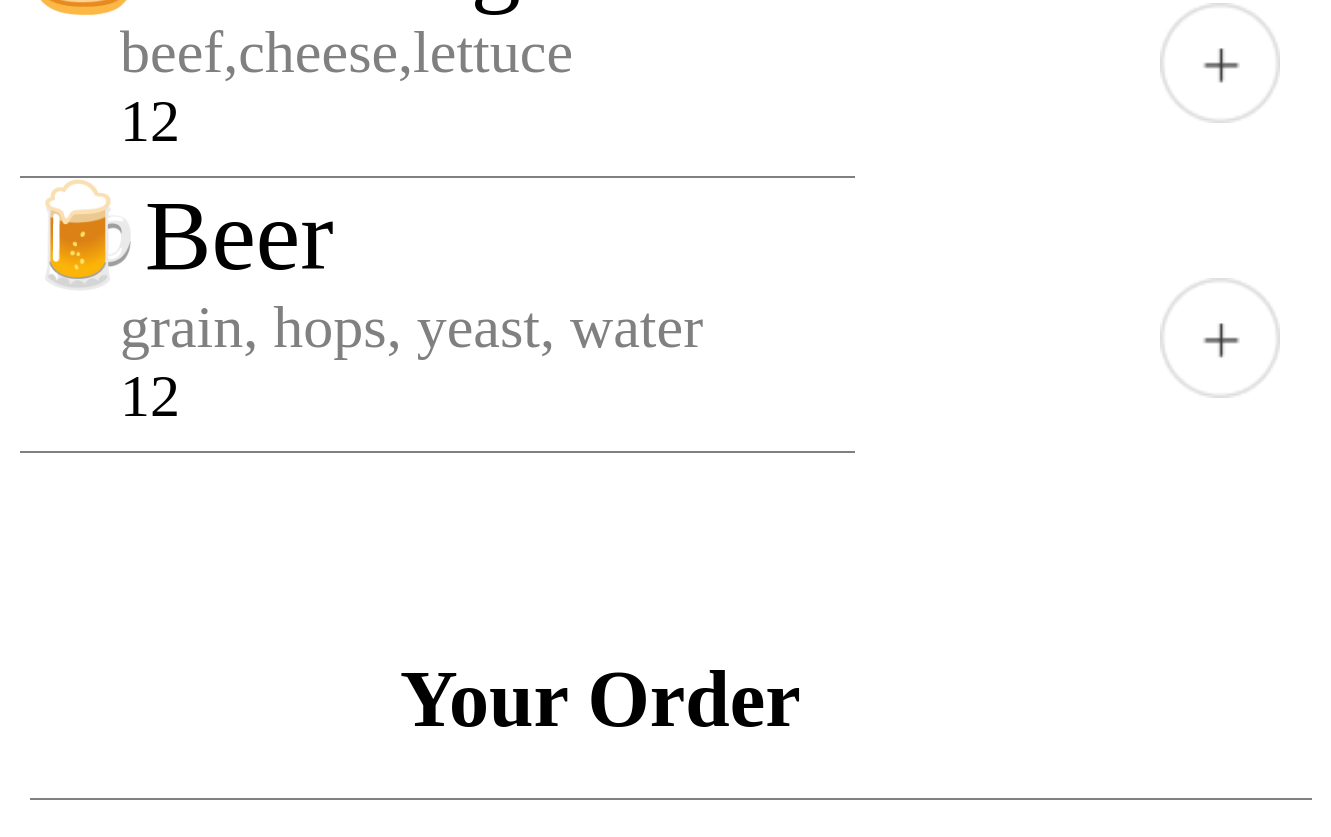
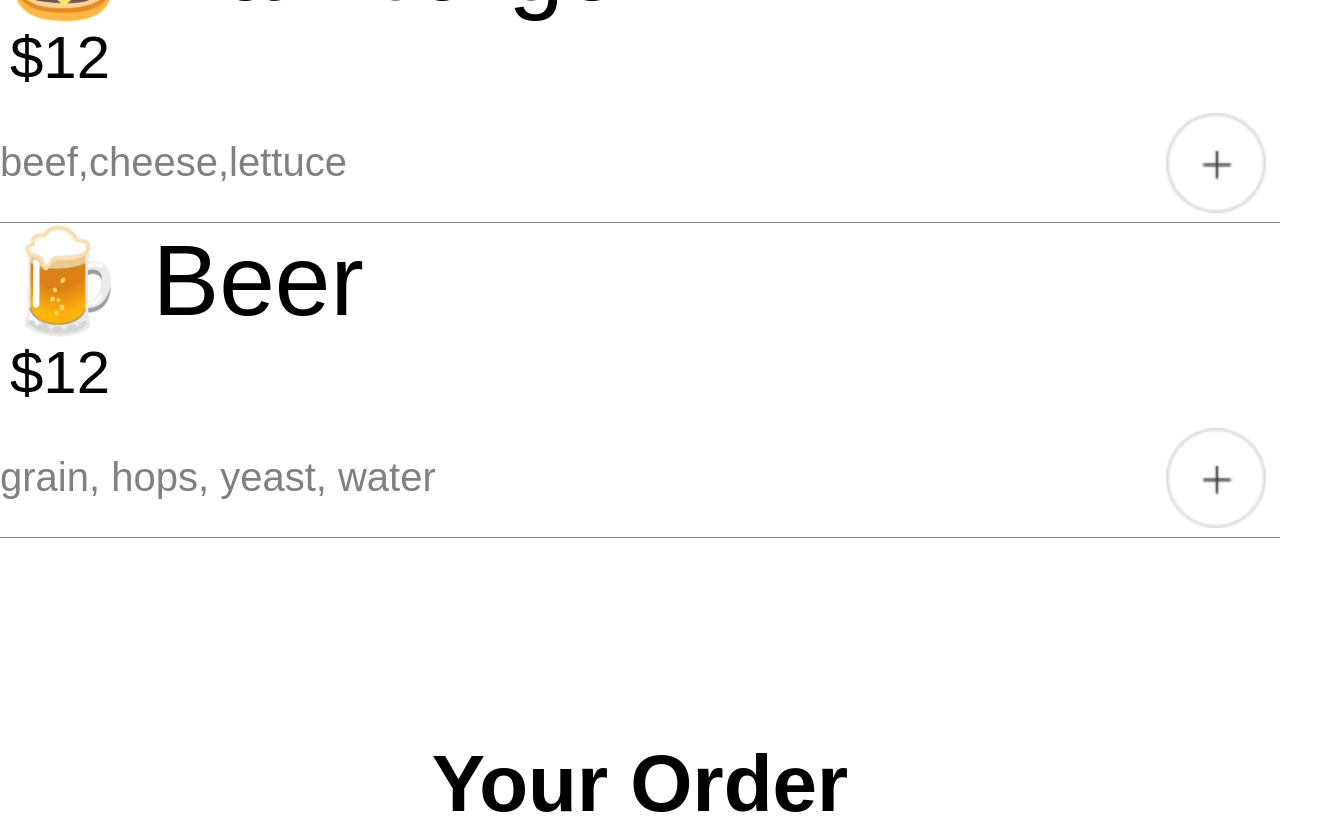
Before and after one commit to arianchhim978/restaurantorderingApp, a plain HTML site: page index.html in a window 1280 px wide. Shown: the part 763-1600 px from the top of the page, 1331 px wide, since content can reach past the window. Drawn offline with nearby package versions, Linux system fonts and the light colour scheme.

Commit message:
finished app

```diff
--- a/index.css
+++ b/index.css
@@ -1,48 +1,77 @@
 body {
     margin: 0;
+    font-family: Arial, sans-serif;
 }
 
 #a img {
     height: auto;
-    width:104%;
+    width: 100%; /* Adjust as needed */
 }
 
-#container, h1 {
-    font-size: 100px;
-    display: inline-block;
+#container {
+    display: flex;
+    flex-direction: column;
+
+
+
+}
+.capital{
+    font-size:100px;
+
+
+
+}
+
+.line {
+    display: flex;
+    align-items: center;
+    width: 100%;
     margin-top: 20px;
+    border-bottom: 1px solid grey;
+    padding-bottom: 10px;
+    align-items: center;
+}
+
+.menu-info {
+    display: flex;
+    align-items: center;
+}
+
+.menu-info span,
+.price {
+    font-size: 60px; /* Adjust as needed */
+    margin-left: 10px; /* Adjust as needed */
 }
 
 .ingred {
-    font-weight: 100;
+    font-size: 40px; /* Adjust as needed */
     color: grey;
-    font-size: 60px;
-    display: block;
-    margin-left: 100px;
+   /* Adjust as needed */
 }
+.dolla{
+    font-size:60px;
+}
+.button {
+   height:100px;
+   width: 100px;
+   margin-left:auto;
+   margin-right:20px;
 
-.button {
-    margin-left: auto;
-    position: absolute;
-    height: 120px;
-
-    margin-top:100px;
-    right: 0;
-}
-
-#line2 {
-    border: solid grey 1px;
-    width: 100%;
-    margin-left: 30px;
-    margin-right: auto;
 
 }
+button{
+    border:none;
+    background-color: white;
+    height:100px;
+    width: 100px;
+    margin-left:auto;
+    margin-right:20px;
 
-#line {
-    margin-top: 20px;
-    border: solid grey 1px;
-    width: 100%;
-    font-weight: 100s;
+
+}
+#order,#total{
+
+    font-size:60px;
 
 }
 
@@ -50,22 +79,19 @@ body {
     font-size: 80px;
     text-align: center;
     margin-top: 200px;
-    margin-left: 400px;
-}
-
-#container {
-    align-items: center;
-    text-align: start;
-  margin-left:20px;
-}
-
-.price {
-    display: block;
-    margin-left: 100px;
-    font-size: 60px;
 }
 
 .p {
     font-size: 80px;
     margin-left: 50px;
 }
+.order{
+    font-size:60px;
+    margin-left:auto;
+    margin-right:auto;
+    display:block;
+    border:solid 2px grey;
+    height:200px;
+    width: 500px;
+    border-radius: 8px;
+}
--- a/index.html
+++ b/index.html
@@ -10,6 +10,8 @@
 
 
         </div>
+
+
         <div id="yourOrder" class="yourOrder">
             <h1 class="text">Your Order</h1>
             <div id="line2"></div>
@@ -17,8 +19,9 @@
             <div id="total">
                 <p class="p">Total:</p>
             </div>
+
         </div>
-
+<button class="order">Submit Order</button>
 
 
         <script src="javascript2.js" type="module"></script>
--- a/javascript.js
+++ b/javascript.js
@@ -1,7 +1,7 @@
 const menuArray = [
     {
         name: "Pizza",
-        ingredients: ["pepperoni", "mushrom", "mozarella"],
+        ingredients: ["pepperoni", "mushroom", "mozarella"],
         id: 0,
         price: 14,
         emoji: "🍕"
@@ -13,28 +13,51 @@ const menuArray = [
         emoji: "🍔",
         id: 1
     },
-        {
+    {
         name: "Beer",
         ingredients: ["grain, hops, yeast, water"],
         price: 12,
         emoji: "🍺",
         id: 2
     }
-]
+];
 let b = document.getElementById("container")
-let d = document.getElementById("#order")
-let e = document.getElementById("#button")
+function renderMenu(){
+    for (let i = 0 ; i<menuArray.length; i++){
+        const a = menuArray[i];
+        b.innerHTML += `<span class='capital'>${a.emoji} ${a.name}
+        </span> <span class='price'><div class='dolla'>$${a.price}</div></span>
+        <span class='ingred '> <div class='line'>${a.ingredients}</span><button><img class='button'src='add-btn.png'></button><br>`
+    }
+}
+renderMenu();
+var buttonArray = document.querySelectorAll(".button");
+buttonArray.forEach(function(button,index){
+    button.addEventListener("click",function(){
+       d(index);
 
+    })
+})
+let i = 0;
+let s = document.getElementById("order")
+let t = document.getElementById("total")
+function d (index){
+    if(index === 0){
+        console.log("Pizza was picked")
+        s.innerHTML += "Pizza  $14<br>"
+        i+= 14;
+        t.innerHTML = "Total:$"+i;
+    }
+    else if(index===1){
+        console.log("Hamburger was picked")
+        s.innerHTML += "Hamburger $12 <br>"
+        i+= 12;
+        t.innerHTML = "Total:$"+i;
 
-
-
-
-function a (){
-   for (let i = 0; i< menuArray.length;i++){
-    const menuItem = menuArray[i];
-
-    b.innerHTML += `${menuItem.emoji}${menuItem.name}<img id='button' class='button'src='add-btn.png  '> <span class='ingred'> ${menuItem.ingredients}</span> <span class='price'> ${menuItem.price}</span><div id='line'></div>`
-
+    }else if(index === 2){
+        console.log("beer was picked")
+        s.innerHTML += "Beer $12<br>"
+        i+=12
+        t.innerHTML = "Total:$"+i;
+    }
 }
-}
-a();
```
